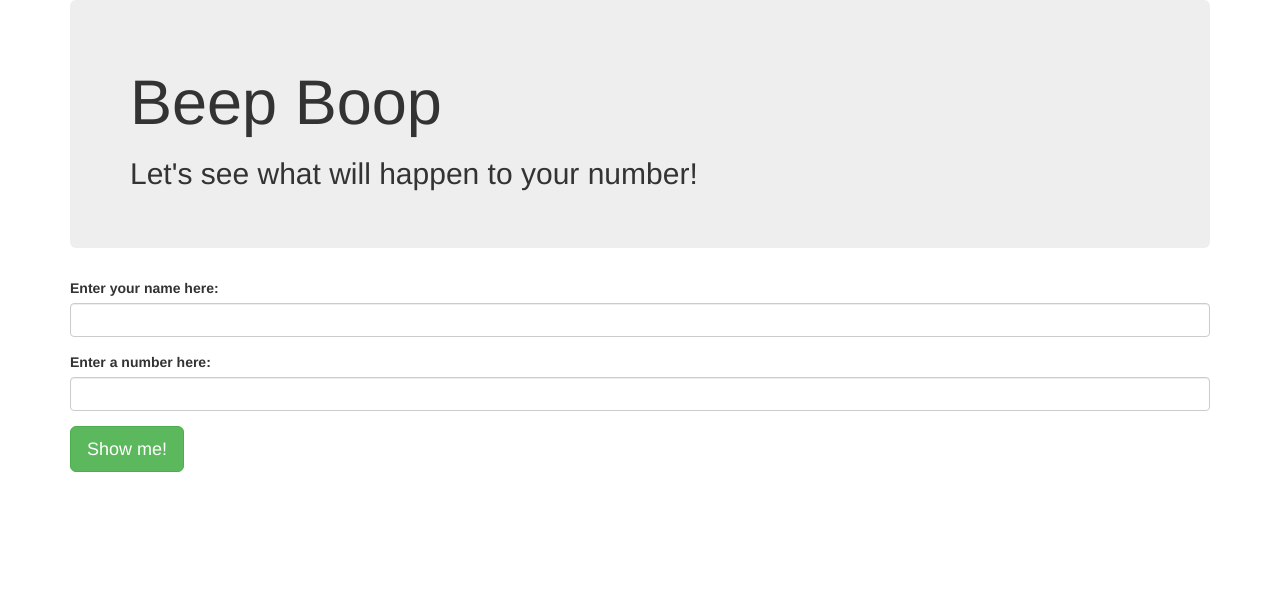
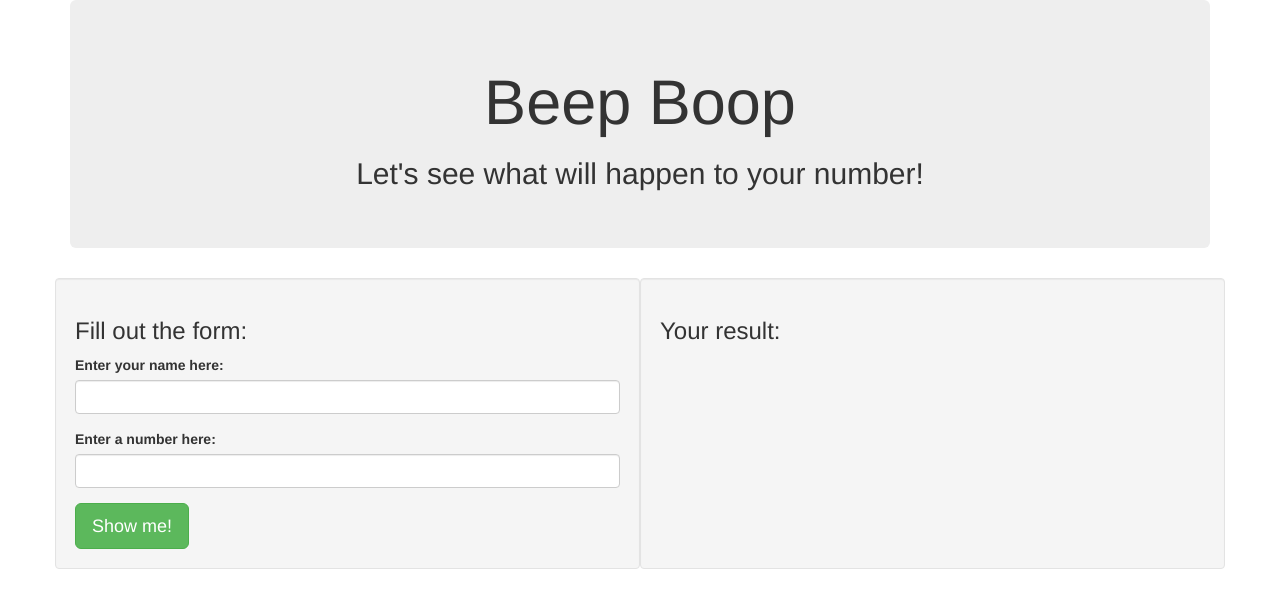
Before and after one commit to owysocky/Beep-Boop, a plain HTML site: page index.html in a window 1280 px wide. Drawn offline with Linux system fonts and the light colour scheme.

Commit message:
add colomns and some styles

```diff
--- a/css/styles.css
+++ b/css/styles.css
@@ -0,0 +1,9 @@
+.jumbotron{
+  text-align: center;
+}
+.row-eq-height {
+  display: -webkit-box;
+  display: -webkit-flex;
+  display: -ms-flexbox;
+  display: flex;
+}
--- a/index.html
+++ b/index.html
@@ -14,6 +14,9 @@
         <h2>Let's see what will happen to your number!</h2>
       </div>
 
+      <div class="row frame row-eq-height">
+        <div class="well col-xs-6">
+          <h3>Fill out the form:</h3>
           <form id="formOne">
            <div class="form-group">
              <label for="name">Enter your name here:</label>
@@ -27,9 +30,14 @@
 
             <button type="submit" class="btn btn-success btn-lg">Show me!</button>
           </form>
+        </div>
 
+        <div class="well col-xs-6">
+          <h3>Your result:</h3>
           <div class="toggleResult">
 
+          </div>
+        </div>
       </div>
 
     </div>
```
Also changed, not shown: js/scripts.js (+1 -14 lines). Lines whose indentation alone changed are shown as unchanged.
